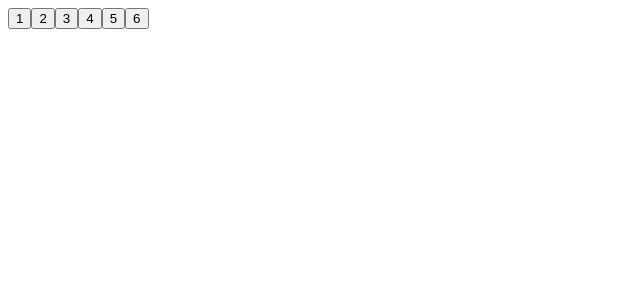
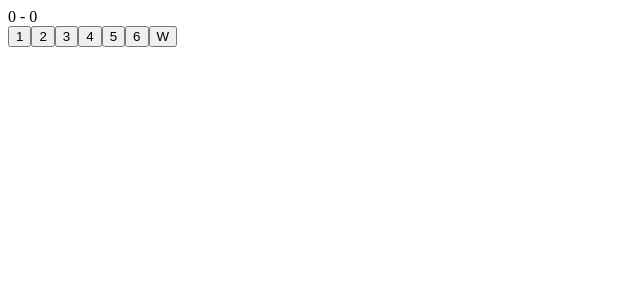
Before and after one commit to jacobwalkr/vite-react-ts-cricket-scorer, a React (Vite) app: page / in a window 1280 px wide. Shown: the top 300 px of the page, without its empty margins (0-640 px from the left). Built offline with nearby package versions, Linux system fonts and the light colour scheme.

Commit message:
Add wicket button and update score!

```diff
--- a/src/App.tsx
+++ b/src/App.tsx
@@ -1,9 +1,23 @@
 import RunsPanel from '@/components/runs-panel'
+import Scoreboard from '@/components/scoreboard'
+import { useState } from 'react'
 
 function App() {
+  const [runs, setRuns] = useState(0)
+  const [wickets, setWickets] = useState(0)
+
+  function addRuns(runsToAdd: number): void {
+    setRuns(runs + runsToAdd)
+  }
+
+  function addWicket(): void {
+    setWickets(wickets + 1)
+  }
+
   return (
     <>
-      <RunsPanel />
+      <Scoreboard runs={runs} wickets={wickets} />
+      <RunsPanel addRuns={addRuns} addWicket={addWicket} />
     </>
   )
 }
--- a/src/components/runs-button.tsx
+++ b/src/components/runs-button.tsx
@@ -1,5 +1,11 @@
-export default function RunsButton({ runs, }: { runs: number }) {
+export default function RunsButton({
+  value,
+  onAddRuns
+}: {
+  value: number,
+  onAddRuns: (value: number) => void
+}) {
   return (
-    <button>{ runs }</button>
+    <button onClick={() => onAddRuns(value)}>{value}</button>
   )
 }
--- a/src/components/runs-panel.tsx
+++ b/src/components/runs-panel.tsx
@@ -1,14 +1,22 @@
 import RunsButton from "@/components/runs-button";
+import WicketButton from "@/components/wicket-button";
 
-export default function RunsPanel() {
+export default function RunsPanel({
+  addRuns,
+  addWicket,
+}: {
+  addRuns: (runs: number) => void,
+  addWicket: () => void
+}) {
   return (
     <>
-      <RunsButton runs={1} />
-      <RunsButton runs={2} />
-      <RunsButton runs={3} />
-      <RunsButton runs={4} />
-      <RunsButton runs={5} />
-      <RunsButton runs={6} />
+      <RunsButton value={1} onAddRuns={addRuns} />
+      <RunsButton value={2} onAddRuns={addRuns} />
+      <RunsButton value={3} onAddRuns={addRuns} />
+      <RunsButton value={4} onAddRuns={addRuns} />
+      <RunsButton value={5} onAddRuns={addRuns} />
+      <RunsButton value={6} onAddRuns={addRuns} />
+      <WicketButton onFallOfWicket={addWicket} />
     </>
   )
 }
--- /dev/null
+++ b/src/components/scoreboard.tsx
@@ -0,0 +1,11 @@
+export default function RunsPanel({
+  runs,
+  wickets,
+}: {
+  runs: number,
+  wickets: number
+}) {
+  return (
+    <div>{runs} - {wickets}</div>
+  )
+}
--- /dev/null
+++ b/src/components/wicket-button.tsx
@@ -0,0 +1,9 @@
+export default function WicketButton({
+  onFallOfWicket
+}: {
+  onFallOfWicket: () => void
+}) {
+  return (
+    <button onClick={onFallOfWicket}>W</button>
+  )
+}
```
